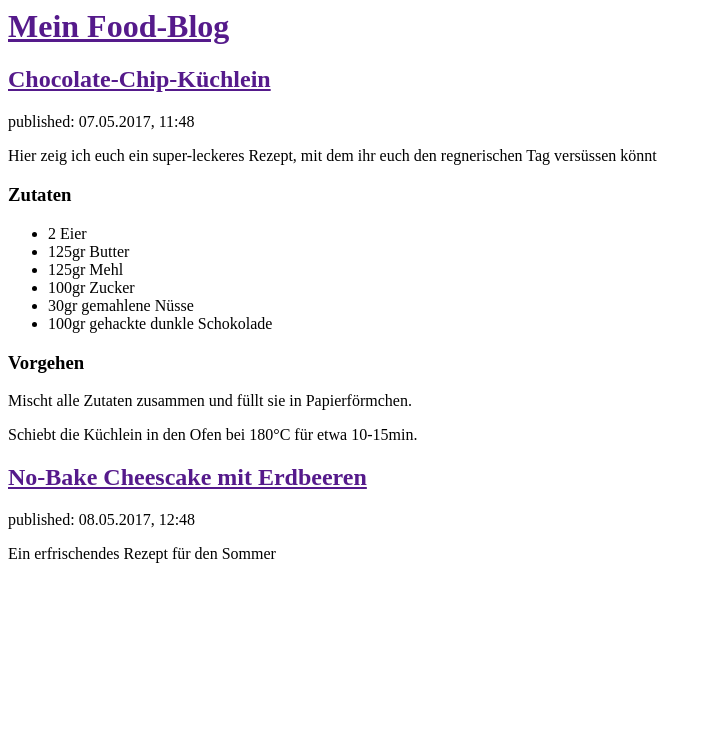
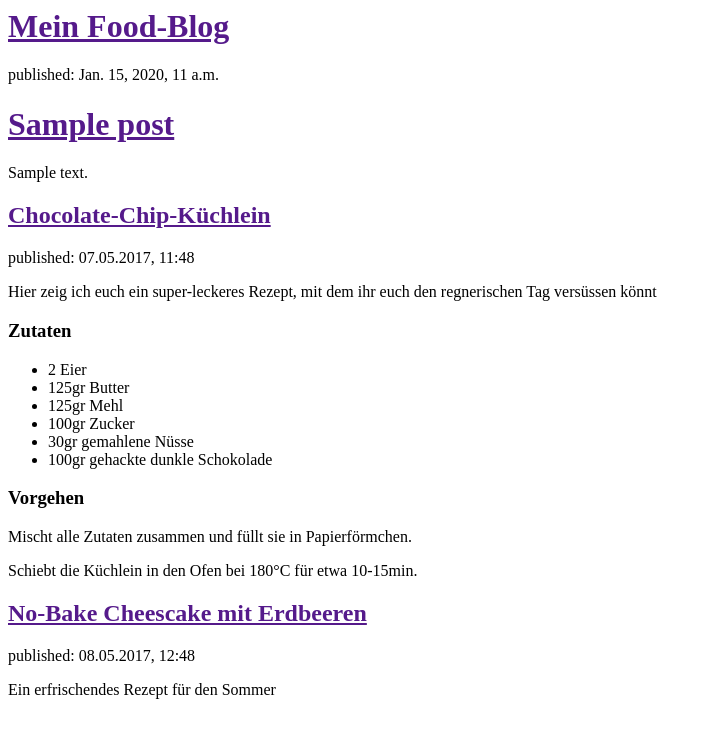
Before and after one commit to anelita/my-first-blog, a Django app: template blog/templates/blog/post_list.html in a window 1280 px wide. Shown: the top 738 px of the page, without its empty margins (0-712 px from the left). Run offline with Django 3.2, Linux system fonts and the light colour scheme; the template is opened without the code that fills it: values that come from a table or form of the project are taken from there, others are empty; tables that the repository leaves empty hold one stand-in row (values such as "Sample post").

Commit message:
Modified templates to display posts from database.

```diff
--- a/blog/templates/blog/post_list.html
+++ b/blog/templates/blog/post_list.html
@@ -6,6 +6,14 @@
     <div>
       <h1><a href="">Mein Food-Blog</a></h1>
     </div>
+
+    {% for post in posts %}
+        <div>
+            <p>published: {{ post.published_date }}</p>
+            <h1><a href="">{{ post.title }}</a></h1>
+            <p>{{ post.text|linebreaksbr }}</p>
+        </div>
+    {% endfor %}
 
     <div>
         <h2><a href="">Chocolate-Chip-Küchlein</a></h2>
--- a/blog/views.py
+++ b/blog/views.py
@@ -1,5 +1,7 @@
 from django.shortcuts import render
-
+from django.utils import timezone
+from .models import Post
 # Create your views here.
 def post_list(request):
-    return render(request, 'blog/post_list.html', {})
+    posts = Post.objects.filter(published_date__lte=timezone.now()).order_by('published_date')
+    return render(request, 'blog/post_list.html', {'posts':posts})
```
